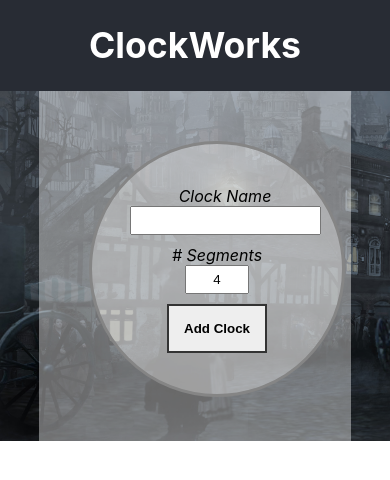
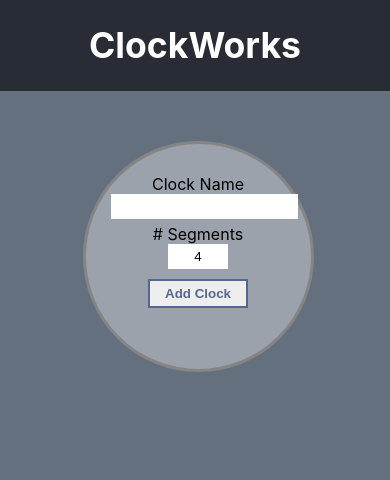
Before and after one commit to remmarcoux/clockworks, a React (Create React App) app in the folder ClientApp/: page / in a window 390 px wide. Shown: the top 480 px of the page. Built offline with nearby package versions, Linux system fonts and the light colour scheme; no server answers.

Commit message:
CSS tweaks for small devices

```diff
--- a/ClientApp/src/clocks/clock.css
+++ b/ClientApp/src/clocks/clock.css
@@ -56,7 +56,6 @@
   position: absolute;
   top: 0;
   left: 0;
-  border-radius: 50%;
   border-style: none;
   font-weight: bold;
   font-size: 30px;
@@ -65,6 +64,7 @@
   text-align: center;
   vertical-align: middle;
   transition: ease 200ms;
+  outline: none;
 }
 
 .clock-settings.opened .clock-toggle-settings-button {
@@ -94,7 +94,7 @@
 
 .clock-settings .clock-master-option select,
 .clock-settings .clock-master-option input {
-  width: 100%;
+  width: calc(100% - 4px);
   text-align: center;
   text-align-last: center;
 }
@@ -140,25 +140,25 @@
 .clocks-master-controls .clock-option-pannel {
   border: solid 3px #858585;
   border-radius: 50%;
-  width: 70%;
-  height: 70%;
+  width: 100%;
+  height: 100%;
   background: #eeeeee66;
-  padding: 15%;
+}
+
+.clocks-master-controls .clock-master-option:first-child
+{
+  margin-top: 30px;
 }
 
 .clocks-master-controls .clock-master-option
 {
-  display: inline-block;
-  margin: 5px 0;
-}
-
-.clocks-master-controls label
-{
-  font-style: italic;
+  display: block;
+  margin: 5px 25px;
 }
 
 .clocks-master-controls input
 {
+  border: none;
   padding: 5px;
   text-align: center;
 }
@@ -179,8 +179,9 @@ input#new-clock-segments-count::-webkit-inner-spin-button {
 .clocks-master-controls .clock-add {
   display: inline-block;
   margin: 5px auto;
-  border: solid 2px #333;
-  padding: 15px;
+  border: solid 2px #54688f;
+  color: #54688f;
+  padding: 5px 15px;
   font-weight: bold;
   background-color: #eeeeee;
   transition: ease 200ms;
@@ -190,3 +191,18 @@ input#new-clock-segments-count::-webkit-inner-spin-button {
   background-color: #54688f;
   color: #eee;
 }
+
+
+/* Media querries */
+@media only screen and (max-width: 800px) {
+  .clock-container {
+    height: 225px;
+    width: 225px;
+  }
+
+  .clock-settings.closed .clock-toggle-settings-button {
+    background-color: rgba(200,200,200,0.75);
+    border-radius: 0.5em;
+    padding: inherit 5px;
+  }
+}
--- a/ClientApp/src/index.css
+++ b/ClientApp/src/index.css
@@ -6,6 +6,7 @@ body {
   -webkit-font-smoothing: antialiased;
   -moz-osx-font-smoothing: grayscale;
 
+  background-color: #64707e;
   background-image: url("css-images/bg_bitd.jpg");
   background-size: cover;
   background-repeat: no-repeat;
@@ -16,9 +17,19 @@ code {
     monospace;
 }
 
-
 .clocks-master-container {
   width: 80%;
   margin: auto;
   background-color: rgba(255, 255, 255, 0.4);
 }
+
+@media only screen and (max-width: 800px) {
+  body {
+    background-image: none;
+  }
+
+  .clocks-master-container {
+    width: 100%;
+    background: none;
+  }
+}
```
